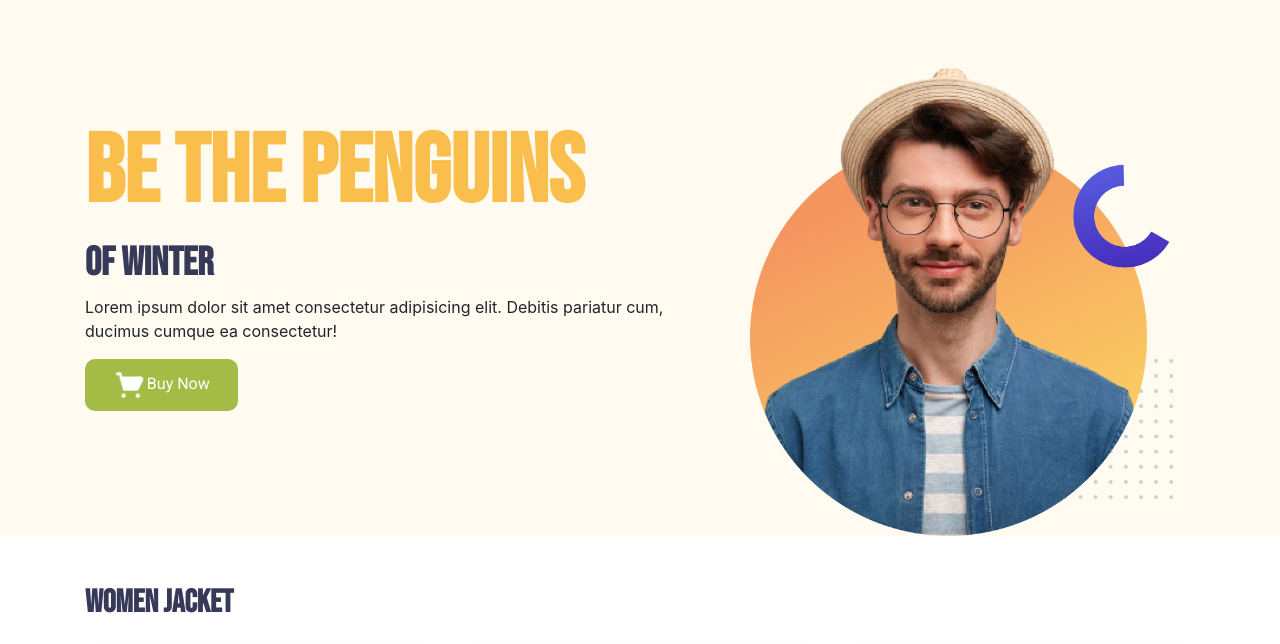
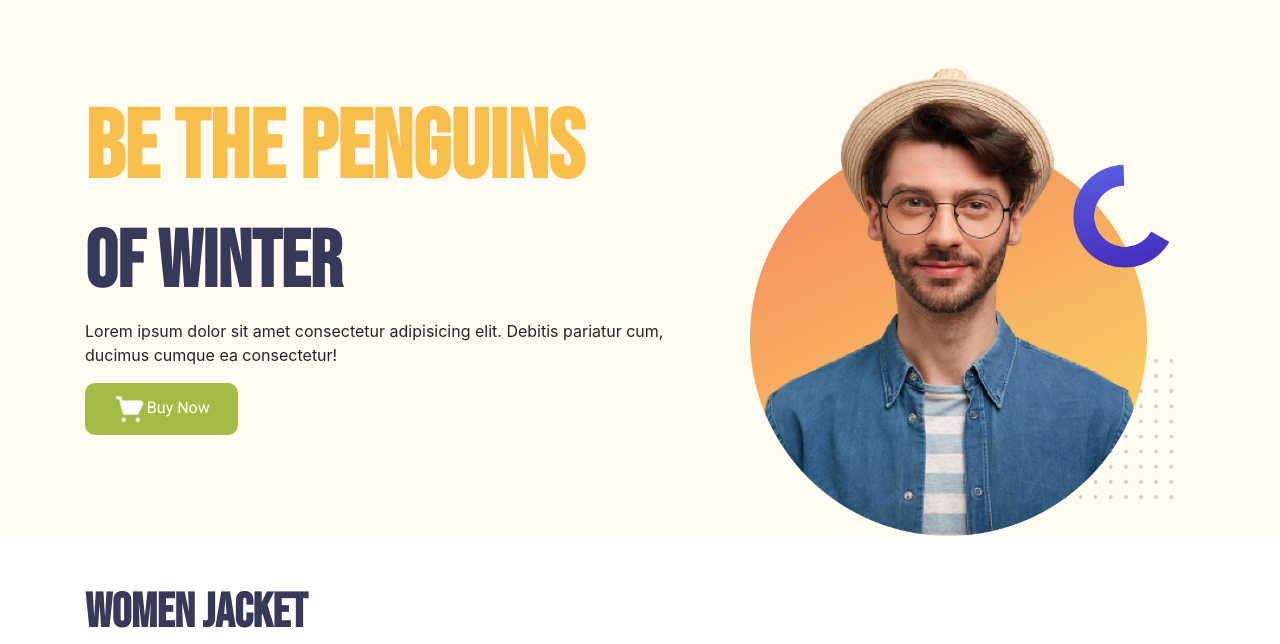
Before and after one commit to Nazmul999/penguin-fashion, a plain HTML site: page index.html in a window 1280 px wide. Shown: the part 74-718 px from the top of the page. Drawn offline with nearby package versions, Linux system fonts and the light colour scheme.

Commit message:
change text size

```diff
--- a/index.html
+++ b/index.html
@@ -58,7 +58,7 @@
 
       <!--Women jacket section-->
       <section class="container mt-5">
-        <h2 class="darkblu-text">WOMEN JACKET</h2>
+        <h2 class="category">WOMEN JACKET</h2>
         <div class="row row-cols-1 row-cols-md-3 g-4">
           <div class="col p-3">
             <div class="card h-100 jacket-card shadow">
@@ -104,7 +104,7 @@
 
       <!--Men jacket section-->
       <section class="container mt-5">
-        <h2 class="darkblu-text">MEN JACKET</h2>
+        <h2 class="category">MEN JACKET</h2>
         <div class="row row-cols-1 row-cols-md-3 g-4">
           <div class="col p-3">
             <div class="card h-100 jacket-card shadow">
@@ -197,7 +197,7 @@
       </section>
     </main>
     <footer>
-      <p class="text-center">Copyright© 2021 Pengin-Fashion</p>
+      <p class="text-center">Copyright© 2021 Penguin-Fashion</p>
     </footer>
 
     <!-- Optional JavaScript -->
--- a/style.css
+++ b/style.css
@@ -18,7 +18,7 @@
 }
 .darkblu-text{
     color: #363958;
-
+    font-size: 80px;
     font-weight: 900;
     font-family: 'Bebas Neue', cursive;
 }
@@ -28,6 +28,12 @@
     border-radius: 10px;
     font-family: 'Roboto', sans-serif;
     font-size: 16px;
+}
+.category{
+    color: #363958;
+    font-size: 48px;
+    font-weight: 900;
+    font-family: 'Bebas Neue', cursive;
 }
 .jacket-card{
     border-radius: 20px;
```
